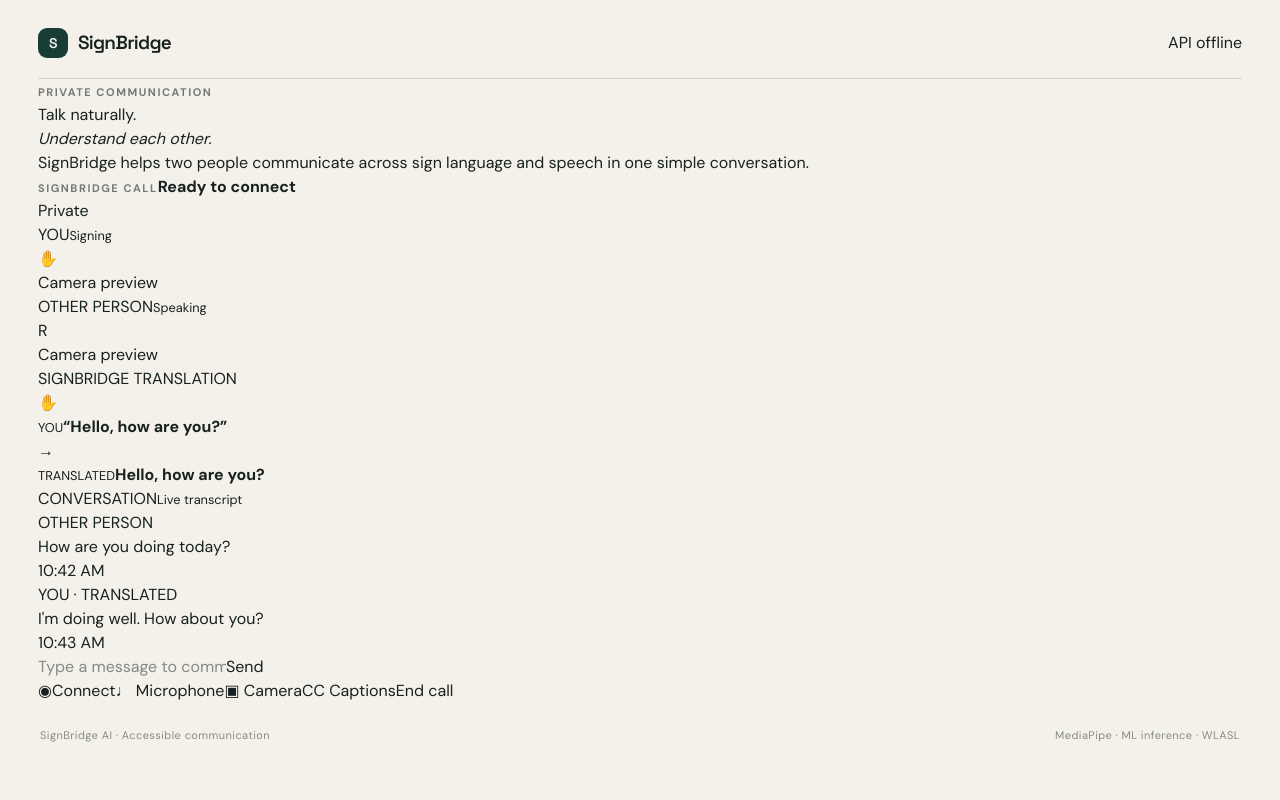
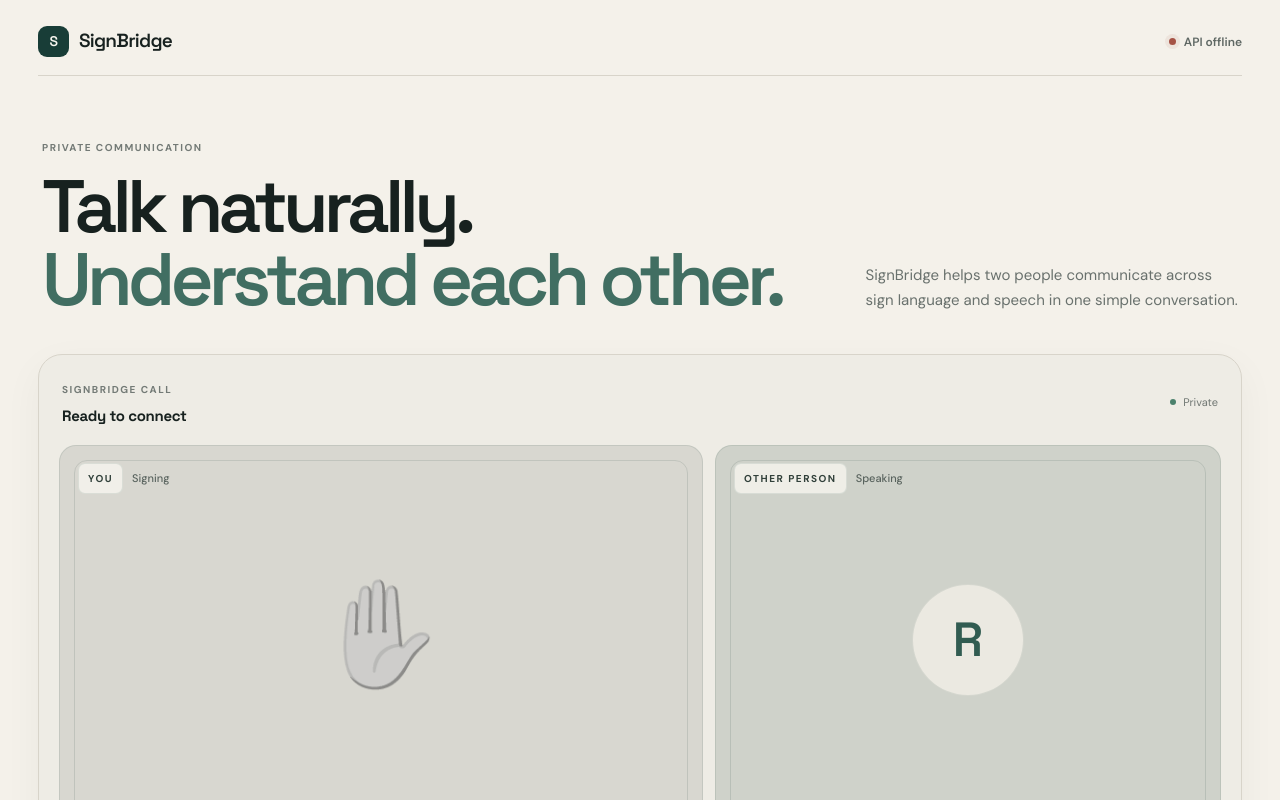
Before and after one commit to rayyanhuq/SignBridgeAI, a React (Vite) app in the folder apps/web/: page / in a window 1280 px wide. Shown: the top 800 px of the page. Built offline with nearby package versions, Linux system fonts and the light colour scheme; no server answers.

Commit message:
Refine SignBridge communication call UI styling

```diff
--- a/apps/web/src/App.css
+++ b/apps/web/src/App.css
@@ -3,45 +3,64 @@
 :root { font-family: 'DM Sans', sans-serif; color: #17211f; background: #f4f1ea; }
 * { box-sizing: border-box; }
 body { margin: 0; min-width: 320px; background: #f4f1ea; }
-button { font: inherit; cursor: pointer; }
-.app-shell { min-height: 100vh; max-width: 1320px; margin: 0 auto; padding: 28px 38px 24px; display: flex; flex-direction: column; }
-.topbar { display: flex; align-items: center; justify-content: space-between; border-bottom: 1px solid #d8d4ca; padding-bottom: 20px; }
-.brand { display: flex; align-items: center; gap: 10px; font-family: 'Space Grotesk', sans-serif; font-weight: 600; font-size: 19px; letter-spacing: -0.04em; }
-.brand-mark { width: 30px; height: 30px; display: grid; place-items: center; background: #183d37; color: #f4f1ea; border-radius: 9px; font-size: 14px; }
-.status { font-size: 13px; color: #59625f; display: flex; align-items: center; gap: 8px; }
-.status-dot { width: 7px; height: 7px; background: #3e8069; border-radius: 50%; }
-.hero { padding: 72px 0 54px; max-width: 760px; }
-.eyebrow, .label, .panel-top { font-size: 11px; font-weight: 700; letter-spacing: .14em; text-transform: uppercase; color: #737a76; }
-.hero h1 { font-family: 'Space Grotesk', sans-serif; font-size: clamp(48px, 6vw, 78px); line-height: .98; letter-spacing: -.065em; margin: 14px 0 20px; font-weight: 600; }
-.hero h1 em { font-style: normal; color: #416e62; }
-.hero p { max-width: 560px; font-size: 17px; line-height: 1.6; color: #626b67; margin: 0; }
-.workspace { display: grid; grid-template-columns: 1.25fr .75fr; gap: 18px; }
-.camera-panel, .translation-panel { background: #eeece5; border: 1px solid #d8d4ca; border-radius: 22px; padding: 20px; }
-.panel-top { display: flex; justify-content: space-between; align-items: center; padding: 3px 2px 15px; }
-.live { color: #727975; letter-spacing: .08em; }
-.live-on { color: #356e5c; }
-.camera-frame { position: relative; min-height: 430px; border-radius: 15px; background: #d9d8d1; display: grid; place-items: center; overflow: hidden; }
-.camera-frame::after { content: ''; position: absolute; inset: 12%; border: 1px solid rgba(24,61,55,.16); border-radius: 12px; }
-.hand-placeholder { font-size: 94px; filter: grayscale(1); opacity: .72; z-index: 1; transform: translateY(-12px); }
-.camera-message { position: absolute; bottom: 22px; z-index: 2; font-size: 12px; color: #68706c; letter-spacing: .03em; }
-.corner { position: absolute; width: 24px; height: 24px; border-color: #183d37; border-style: solid; z-index: 3; opacity: .8; }
-.tl { top: 22px; left: 22px; border-width: 2px 0 0 2px; } .tr { top: 22px; right: 22px; border-width: 2px 2px 0 0; } .bl { bottom: 22px; left: 22px; border-width: 0 0 2px 2px; } .br { bottom: 22px; right: 22px; border-width: 0 2px 2px 0; }
-.primary-button { margin-top: 14px; width: 100%; border: 0; border-radius: 11px; background: #183d37; color: #fff; padding: 13px; font-weight: 600; }
-.translation-panel { display: flex; flex-direction: column; }
-.mode-switch { display: grid; grid-template-columns: 1fr 1fr; background: #dedcd4; border-radius: 11px; padding: 3px; }
-.mode-switch button { border: 0; background: transparent; color: #68706c; padding: 10px; border-radius: 9px; font-size: 13px; font-weight: 600; }
-.mode-switch button.active { background: #f8f6f0; color: #183d37; box-shadow: 0 1px 3px rgba(0,0,0,.06); }
-.prediction { padding: 48px 8px 42px; border-bottom: 1px solid #d8d4ca; }
-.letter { font-family: 'Space Grotesk', sans-serif; font-size: clamp(74px, 9vw, 120px); line-height: 1; letter-spacing: -.08em; margin: 16px 0 24px; color: #183d37; }
-.confidence { display: flex; justify-content: space-between; font-size: 12px; color: #747b77; }
-.confidence strong { color: #183d37; }
-.confidence-bar { height: 5px; margin-top: 9px; background: #d8d6ce; border-radius: 10px; overflow: hidden; }
-.confidence-bar span { display: block; width: 99.9%; height: 100%; background: #416e62; }
-.translation { padding: 34px 8px 10px; flex: 1; }
-.sentence { min-height: 82px; padding: 18px 0; font-family: 'Space Grotesk', sans-serif; font-size: 29px; font-weight: 500; letter-spacing: -.035em; color: #202a27; }
-.controls { display: flex; gap: 8px; flex-wrap: wrap; }
-.controls button { border: 1px solid #cfcbc0; background: transparent; color: #505955; padding: 9px 13px; border-radius: 9px; font-size: 12px; }
-.controls button:hover { background: #e3e1d9; }
-footer { display: flex; justify-content: space-between; padding: 24px 2px 0; color: #858b87; font-size: 11px; letter-spacing: .04em; }
-@media (max-width: 850px) { .app-shell { padding: 20px; } .hero { padding: 52px 0 38px; } .workspace { grid-template-columns: 1fr; } .camera-frame { min-height: 330px; } }
-@media (max-width: 500px) { .hero h1 { font-size: 45px; } footer { flex-direction: column; gap: 7px; } }
+button, input { font: inherit; cursor: pointer; }
+button { cursor: pointer; }
+.app-shell { min-height: 100vh; max-width: 1380px; margin: 0 auto; padding: 26px 38px 24px; }
+.topbar { display:flex; align-items:center; justify-content:space-between; border-bottom:1px solid #d8d4ca; padding-bottom:18px; }
+.brand { display:flex; align-items:center; gap:10px; font-family:'Space Grotesk'; font-weight:600; font-size:19px; letter-spacing:-.04em; }
+.brand-mark { width:31px; height:31px; display:grid; place-items:center; background:#183d37; color:#f7f5ef; border-radius:9px; font-size:14px; }
+.call-state { display:flex; align-items:center; gap:8px; color:#5f6864; font-size:12px; font-weight:600; }
+.status-dot { width:7px; height:7px; background:#3e8069; border-radius:50%; box-shadow:0 0 0 4px rgba(62,128,105,.09); }
+.status-error { background:#a55345; box-shadow:0 0 0 4px rgba(165,83,69,.08); }
+.intro { display:grid; grid-template-columns:1.35fr .65fr; gap:50px; align-items:end; padding:58px 4px 38px; }
+.eyebrow, .video-label, .section-heading, .translation-title { font-size:10px; font-weight:700; letter-spacing:.15em; text-transform:uppercase; color:#737a76; }
+.intro h1 { font-family:'Space Grotesk'; font-size:clamp(46px,5.8vw,76px); line-height:.98; letter-spacing:-.065em; margin:13px 0 0; font-weight:600; }
+.intro h1 em { font-style:normal; color:#416e62; }
+.intro p { max-width:390px; margin:0 0 4px; color:#69716d; font-size:15px; line-height:1.65; }
+.call-card { background:#eeece5; border:1px solid #d8d4ca; border-radius:24px; padding:20px; box-shadow:0 12px 40px rgba(36,43,39,.045); }
+.call-header { display:flex; align-items:center; justify-content:space-between; padding:1px 3px 17px; }
+.call-header strong { display:block; margin-top:5px; font-family:'Space Grotesk'; font-size:15px; letter-spacing:-.02em; }
+.secure { display:flex; align-items:center; gap:7px; font-size:11px; color:#707773; }
+.secure span { width:6px; height:6px; border-radius:50%; background:#4b816c; }
+.video-grid { display:grid; grid-template-columns:1.12fr .88fr; gap:12px; }
+.video-tile { position:relative; min-height:390px; border-radius:17px; overflow:hidden; display:grid; place-items:center; border:1px solid rgba(24,61,55,.1); }
+.signer-tile { background:#d8d7d0; }
+.person-tile { background:#cfd2ca; }
+.video-tile::after { content:''; position:absolute; inset:14px; border:1px solid rgba(24,61,55,.12); border-radius:13px; pointer-events:none; }
+.video-label { position:absolute; z-index:3; left:18px; top:17px; color:#44504b; display:flex; gap:9px; align-items:center; }
+.video-label span { background:rgba(248,246,240,.78); border:1px solid rgba(24,61,55,.1); padding:7px 9px; border-radius:7px; color:#31403a; }
+.video-label small { text-transform:none; letter-spacing:0; font-size:11px; font-weight:500; color:#59635e; }
+.avatar-hand { font-size:105px; filter:grayscale(1); opacity:.7; transform:translateY(-5px); }
+.avatar { width:112px; height:112px; border-radius:50%; display:grid; place-items:center; background:#ebe9e1; color:#315c51; font-family:'Space Grotesk'; font-size:48px; font-weight:600; border:1px solid rgba(24,61,55,.1); }
+.video-caption { position:absolute; bottom:16px; left:18px; z-index:3; font-size:11px; color:#5f6964; }
+.translation-strip { margin-top:12px; background:#f7f5ef; border:1px solid #d8d4ca; border-radius:15px; padding:16px 18px; }
+.translation-title { display:flex; align-items:center; gap:8px; }
+.pulse { width:6px; height:6px; background:#3e8069; border-radius:50%; }
+.translation-content { display:flex; align-items:center; gap:16px; margin-top:13px; }
+.translation-icon { font-size:28px; filter:grayscale(1); opacity:.65; }
+.translation-content small, .message-name { display:block; color:#8a908c; font-size:9px; letter-spacing:.12em; font-weight:700; }
+.translation-content strong { display:block; margin-top:4px; font-family:'Space Grotesk'; font-size:16px; letter-spacing:-.025em; }
+.translation-arrow { color:#89918c; font-size:20px; margin:0 8px; }
+.translated-response { padding-left:16px; border-left:1px solid #d8d4ca; }
+.conversation { margin-top:14px; padding:20px 18px 17px; background:#f7f5ef; border:1px solid #d8d4ca; border-radius:15px; }
+.section-heading { display:flex; justify-content:space-between; align-items:center; }
+.section-heading small { text-transform:none; letter-spacing:0; font-size:11px; font-weight:500; color:#8a908c; }
+.messages { display:grid; gap:10px; margin-top:15px; max-height:180px; overflow:auto; padding-right:3px; }
+.message { max-width:72%; padding:12px 14px; border-radius:13px; }
+.message p { margin:5px 0 3px; font-size:13px; line-height:1.45; color:#29332f; }
+.message time { font-size:9px; color:#929791; }
+.theirs { background:#e8e6de; border-bottom-left-radius:4px; }
+.yours { margin-left:auto; background:#dce8e2; border-bottom-right-radius:4px; }
+.composer { display:flex; gap:8px; margin-top:14px; }
+.composer input { min-width:0; flex:1; border:1px solid #d2cec3; background:#fbfaf6; border-radius:10px; padding:11px 13px; outline:none; color:#26322e; font-size:12px; }
+.composer input:focus { border-color:#8da99d; }
+.composer button, .end-call, .control { border:1px solid #cfcbc0; border-radius:10px; background:transparent; color:#505a55; font-size:11px; font-weight:600; padding:0 14px; }
+.composer button { background:#183d37; border-color:#183d37; color:#fff; }
+.call-controls { display:flex; align-items:center; justify-content:center; gap:8px; padding:17px 2px 2px; }
+.control { height:38px; display:flex; align-items:center; gap:7px; }
+.control span { font-size:12px; color:#53605a; }
+.control.captions span { font-size:9px; font-weight:700; }
+.end-call { height:38px; padding:0 18px; background:#8c4a40; color:#fff; border-color:#8c4a40; margin-left:5px; }
+footer { display:flex; justify-content:space-between; padding:20px 3px 0; color:#858b87; font-size:10px; letter-spacing:.04em; }
+@media (max-width:900px) { .app-shell { padding:20px; } .intro { grid-template-columns:1fr; gap:18px; padding:45px 2px 28px; } .intro p { max-width:600px; } .video-grid { grid-template-columns:1fr 1fr; } .video-tile { min-height:310px; } }
+@media (max-width:620px) { .app-shell { padding:16px; } .intro h1 { font-size:45px; } .video-grid { grid-template-columns:1fr; } .video-tile { min-height:260px; } .translation-content { align-items:flex-start; flex-wrap:wrap; } .translated-response { border-left:0; border-top:1px solid #d8d4ca; padding:10px 0 0; width:100%; } .translation-arrow { display:none; } .call-controls { flex-wrap:wrap; } footer { flex-direction:column; gap:7px; } }
```
